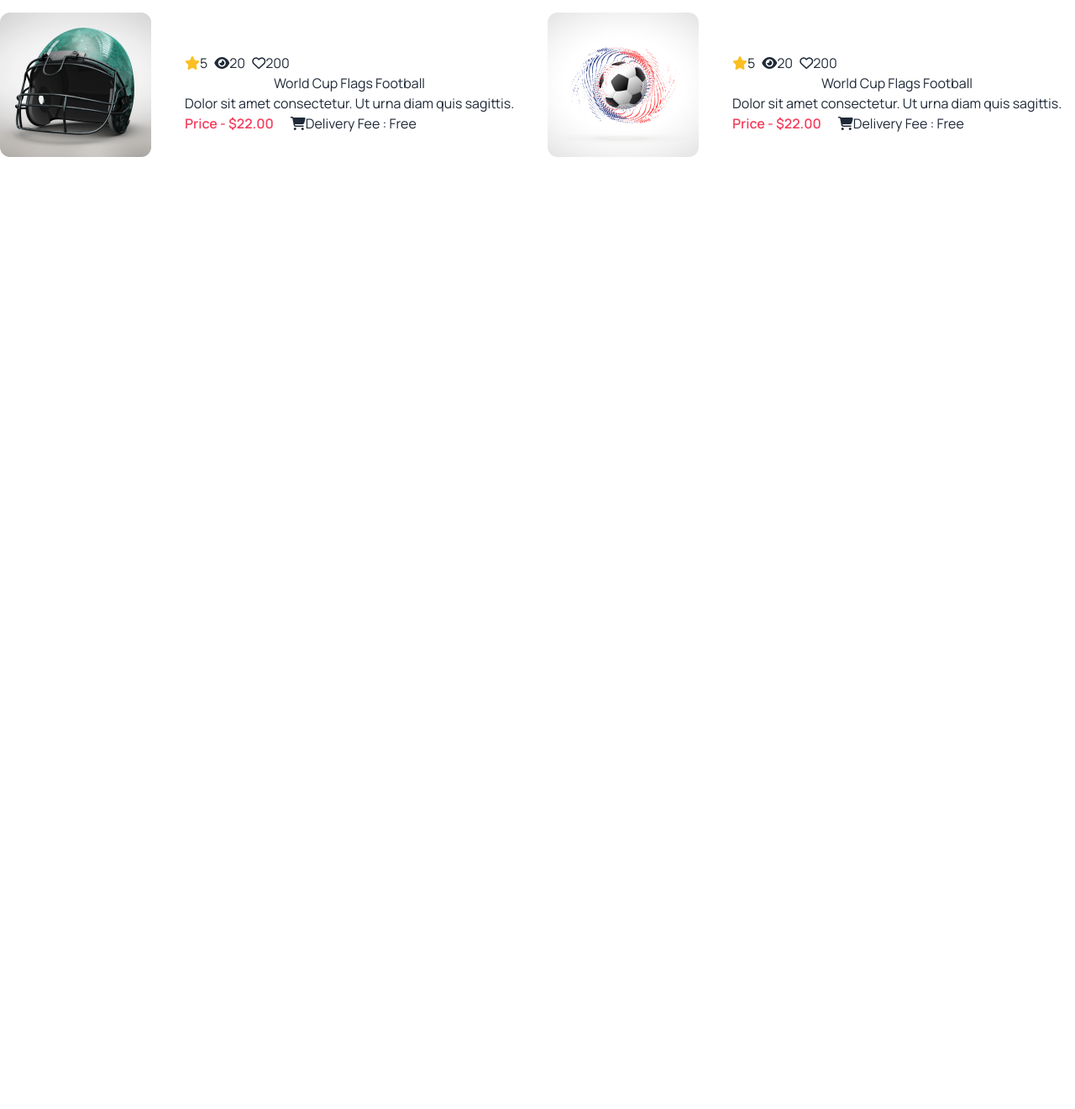
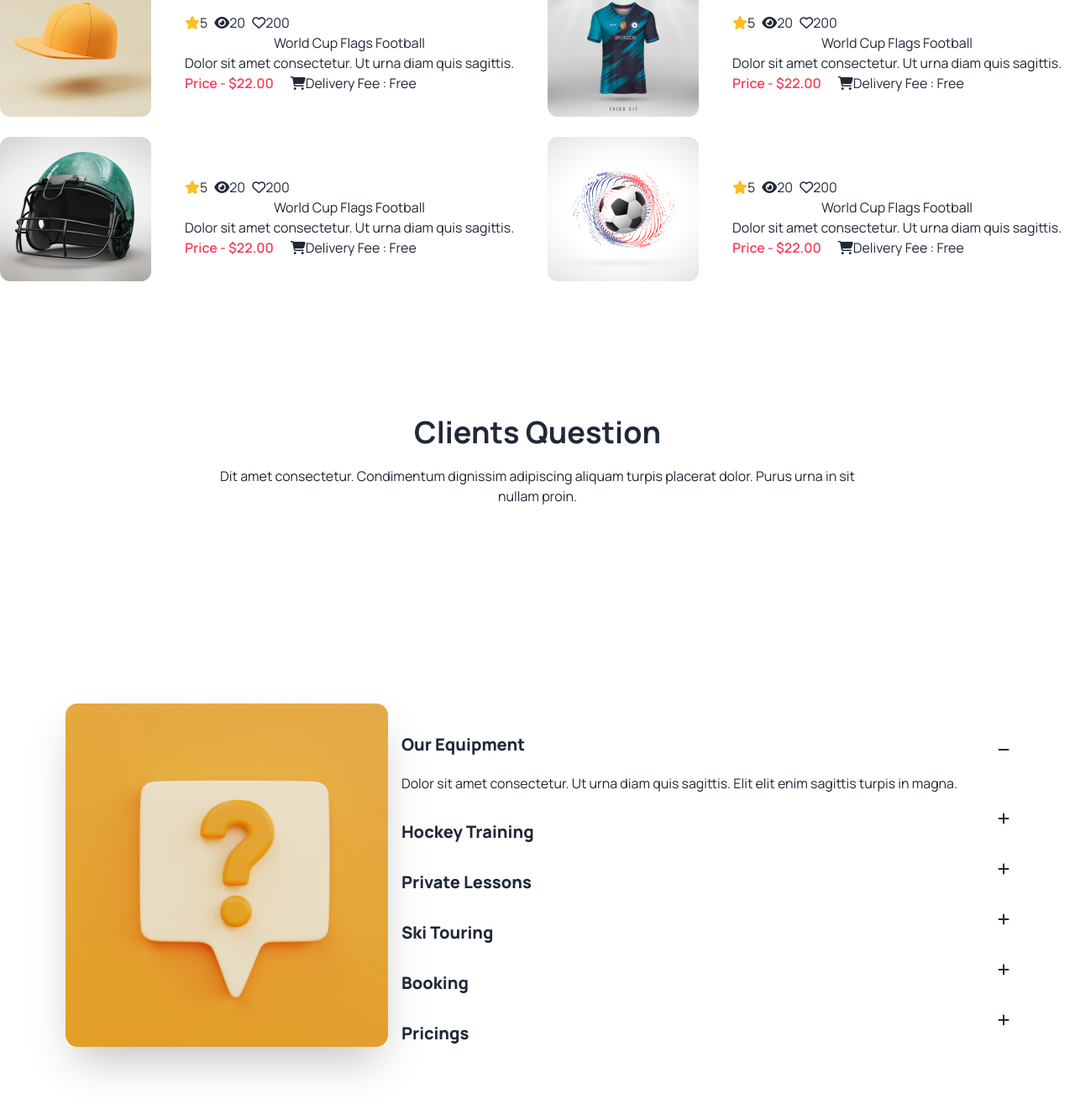
Before and after one commit to Shameha/Assignment_3, a plain HTML site: page index.html in a window 1280 px wide. Shown: the part 2905-4226 px from the top of the page at 84% size. Before the commit the page ends 3252 px from the top, so only its background shows below. Drawn offline with nearby package versions, Linux system fonts and the light colour scheme.

Commit message:
add clients comment

```diff
--- a/index.html
+++ b/index.html
@@ -174,6 +174,10 @@ font-family: 'Manrope', sans-serif;
        </section class="">
        <!--our products-->
        <section class="text-center my-40">
+        <h2 class="text-4xl font-bold mb-5">Our New Products</h2>
+       <p class="lg:max-w-3xl mb-10 mx-auto ">
+        Dit amet consectetur. Condimentum dignissim adipiscing aliquam turpis placerat dolor. Purus urna in sit nullam proin.
+       </p>
 
       <div class="grid gap-6 grid-cols-1 md:grid-cols-1 lg:grid-cols-2">
         <!--first items-->
@@ -371,8 +375,78 @@ font-family: 'Manrope', sans-serif;
 
         </div>
       </div>
+      <!--client-->
        </section>
 
+
+       <section  class="text-center my-40 ">
+        <h2 class="text-4xl font-bold mb-5">Clients Question</h2>
+        <p class="lg:max-w-3xl mb-10 mx-auto ">
+         Dit amet consectetur. Condimentum dignissim adipiscing aliquam turpis placerat dolor. Purus urna in sit nullam proin.
+        </p>
+        <div class="hero min-h-screen ">
+          <div class="hero-content flex-col lg:flex-row ">
+            <img src="Images/11.png" class="max-w-sm rounded-lg shadow-2xl" />
+            <div>
+              <div class="flex items-center gap-12 flex flex-col lg:flex-row text-start">
+                <div class="space-y-5 flex-1">
+                  <h5 class="text-xl font-extrabold mt-8">Our Equipment</h5>
+                  <p>Dolor sit amet consectetur. Ut urna diam quis sagittis. Elit elit enim sagittis turpis in magna.</p>
+                </div>
+                <div>
+                  <i class="fa-solid fa-minus"></i>
+                </div>
+
+              </div>
+              <div class="flex items-center gap-12 flex flex-col lg:flex-row text-start">
+                <div class="space-y-5 flex-1">
+                  <h5 class="text-xl font-extrabold mt-8">Hockey Training</h5>
+                </div>
+                <div>
+                  <i class="fa-solid fa-plus"></i>
+                </div>
+
+              </div>
+              <div class="flex items-center gap-12 flex flex-col lg:flex-row text-start">
+                <div class="space-y-5 flex-1">
+                  <h5 class="text-xl font-extrabold mt-8">Private Lessons</h5>
+                </div>
+                <div>
+                  <i class="fa-solid fa-plus"></i>
+                </div>
+
+              </div>
+              <div class="flex items-center gap-12 flex-col lg:flex-row text-start">
+                <div class="space-y-5 flex-1">
+                  <h5 class="text-xl font-extrabold mt-8">Ski Touring</h5>
+                </div>
+                <div>
+                  <i class="fa-solid fa-plus"></i>
+                </div>
+
+              </div>
+              <div class="flex items-center gap-12 flex-col lg:flex-row text-start">
+                <div class="space-y-5 flex-1">
+                  <h5 class="text-xl font-extrabold mt-8">Booking</h5>
+                </div>
+                <div>
+                  <i class="fa-solid fa-plus"></i>
+                </div>
+
+              </div>
+              <div class="flex items-center gap-12 flex-col lg:flex-row text-start">
+                <div class="space-y-5 flex-1">
+                  <h5 class="text-xl font-extrabold mt-8">Pricings</h5>
+                </div>
+                <div>
+                  <i class="fa-solid fa-plus"></i>
+                </div>
+
+              </div>
+            </div>
+          </div>
+        </div>
+       </section>
     </main>
     <footer>
 
```
